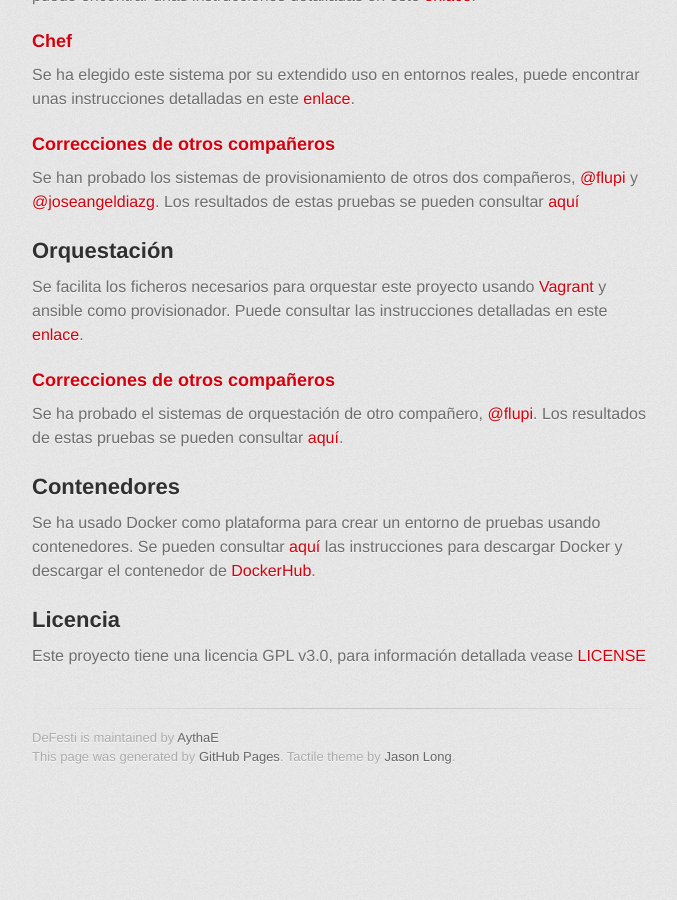
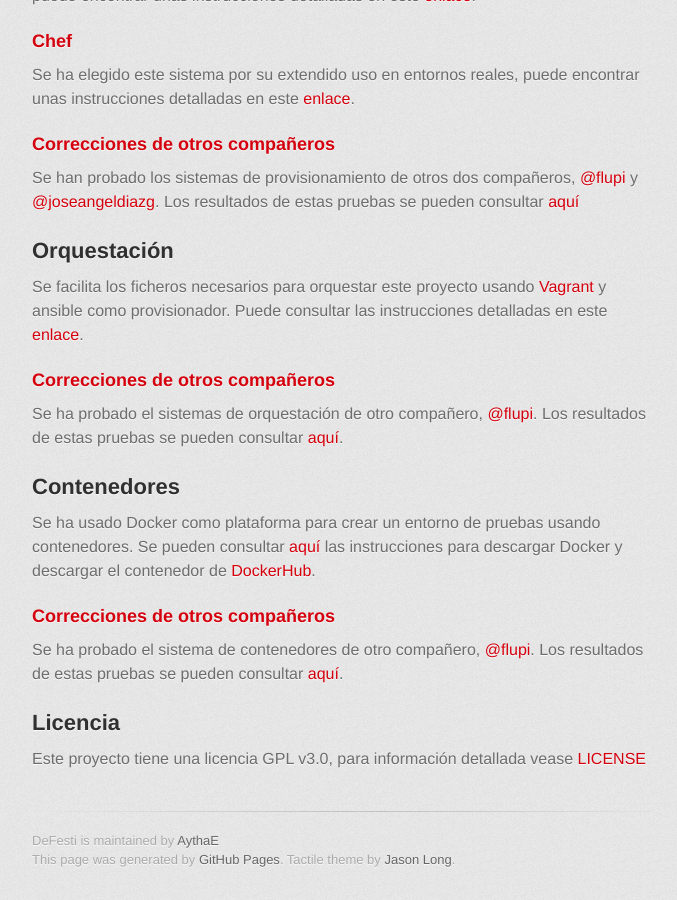
Before and after one commit to AythaE/DeFesti, a Jekyll site: the page built from index.md, in a window 1280 px wide and 900 px high, scrolled down 3153 px. Shown: the whole window, without its empty margins (298-975 px from the left). Built offline with Jekyll 4.4.1, drawn with Linux system fonts in a browser that asks for light colours; some web fonts are replaced; our own code applies the rules of GitHub Pages for plain Markdown files; before the commit the page ends 3950 px from its top, so only the background shows below that.

Commit message:
Añadida corrección de compañero contenedores closes #17

```diff
--- a/index.md
+++ b/index.md
@@ -69,5 +69,9 @@ Se ha probado el sistemas de orquestación de otro compañero, [@flupi](https://
 Se ha usado Docker como plataforma para crear un entorno de pruebas usando contenedores. Se pueden consultar [aquí](docker) las instrucciones para descargar Docker y descargar el contenedor de [DockerHub](https://hub.docker.com/r/aythae/defesti/).
 
 
+### Correcciones de otros compañeros
+Se ha probado el sistema de contenedores de otro compañero, [@flupi](https://github.com/fblupi). Los resultados de estas pruebas se pueden consultar [aquí](prueba_contenedores_companieros).
+
+
 ## Licencia
 Este proyecto tiene una licencia GPL v3.0, para información detallada vease [LICENSE](https://github.com/AythaE/DeFesti/blob/master/LICENSE)
```
Also changed, not shown: prueba_contenedores_companieros.md (added, +15 -0 lines), README.md.
